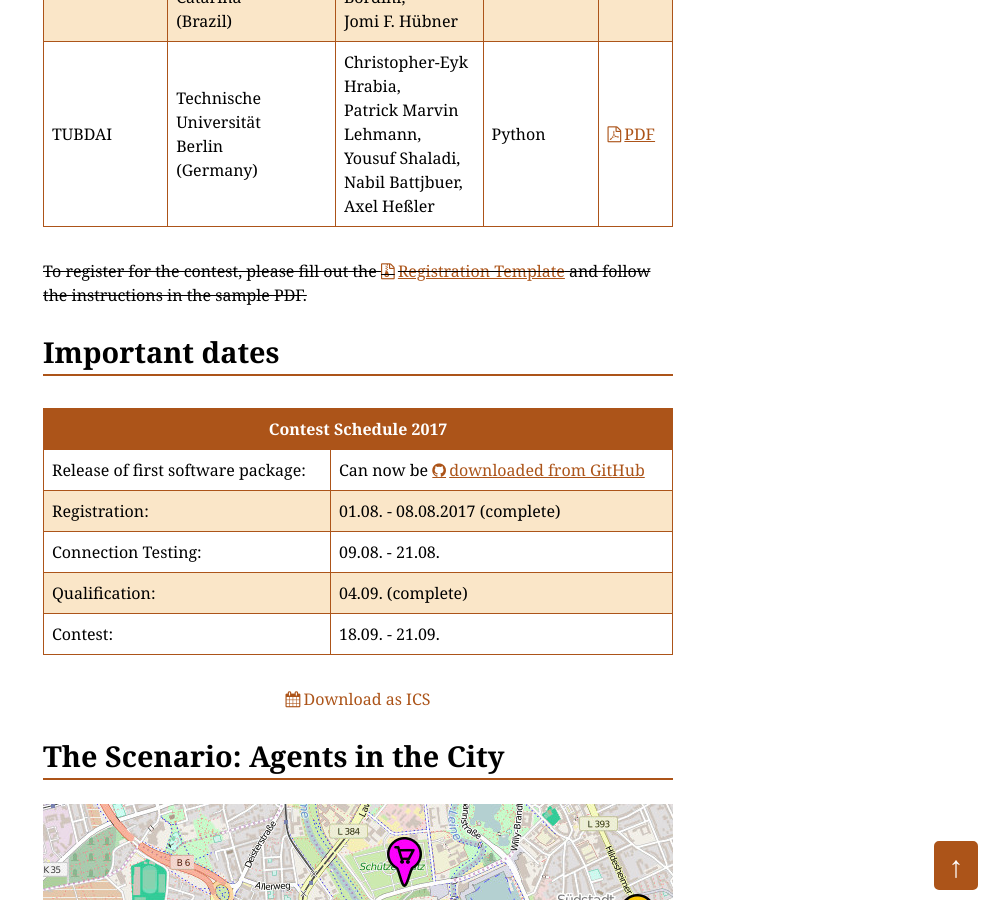
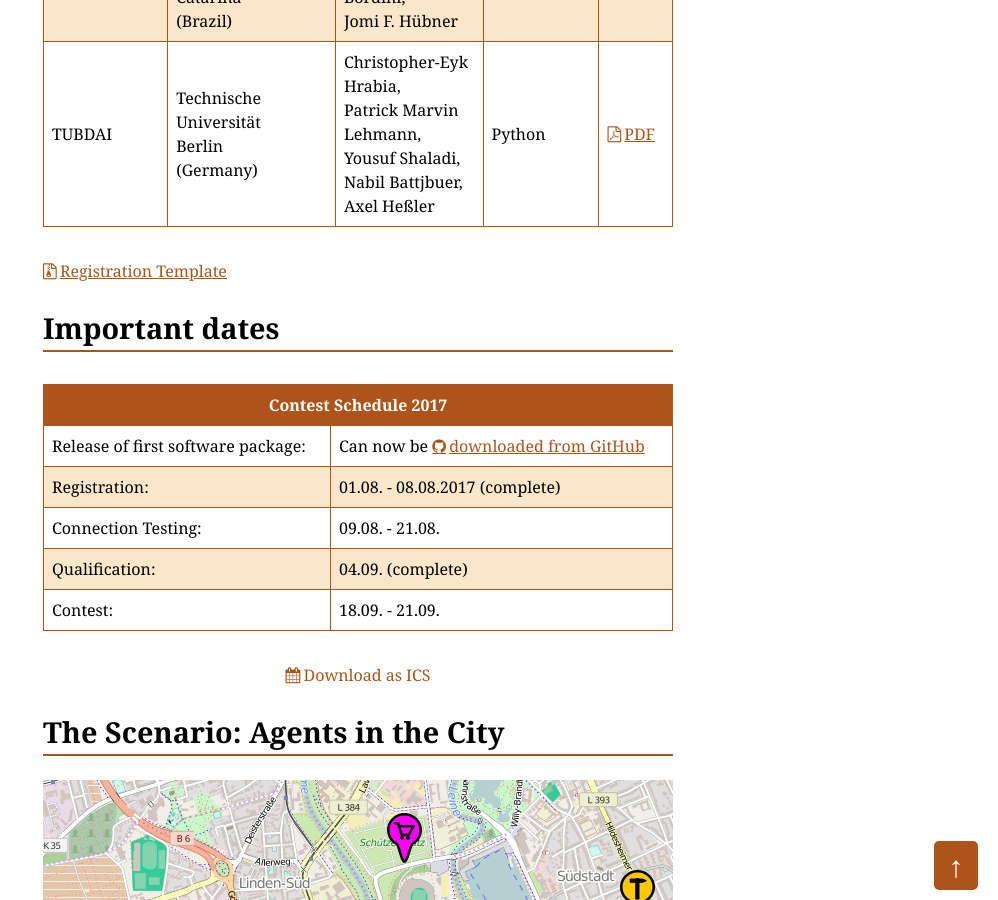
Before and after one commit to agentcontest/agentcontest.github.io, a Jekyll site: the page built from 2017/index.md, in a window 1280 px wide and 900 px high, scrolled down 4399 px. Shown: the whole window, without its empty margins (282-1280 px from the left). Built offline with Jekyll 4.4.1, drawn with Linux system fonts in a browser that asks for light colours.

Commit message:
avoid strikethrough

```diff
--- a/2017/index.md
+++ b/2017/index.md
@@ -96,7 +96,7 @@ The registration phase has been completed! The following teams have registered:
 | SMART-JaCaMo | Pontifícia<br> Universidade<br> Católica<br> do Rio Grande<br> do Sul & Universidade <br> Federal <br> de Santa <br> Catarina <br> (Brazil) | Rafael C. Cardoso, <br> Tabajara Krausburg, <br> Túlio Baségio, <br> Débora Engelmann, <br> Rafael H. Bordini, <br> Jomi F. Hübner | JaCaMo | [PDF](registration/SMART-JaCaMo.pdf) |
 | TUBDAI | Technische<br> Universität<br> Berlin<br> (Germany) | Christopher-Eyk Hrabia, <br> Patrick Marvin Lehmann, <br> Yousuf Shaladi, <br> Nabil Battjbuer, <br> Axel Heßler | Python | [PDF](registration/TUBDAI.pdf) |
 
-<del>To register for the contest, please fill out the [Registration Template](/2017/registration-template-2017.zip) and follow the instructions in the sample PDF.</del>
+[Registration Template](/2017/registration-template-2017.zip)
 
 Important dates
 ---------------
--- a/2017/retrieve-replay.py
+++ b/2017/retrieve-replay.py
@@ -57,5 +57,6 @@ def dl(server, match):
 #dl("ac2", "2017-09-20-17-29-42-2017-MAPC") # BusyBeaver vs TUBDAI
 
 # Thursday
-dl("ac1", "2017-09-21-14-03-40-2017-MAPC") # BusyBeaver vs Chameleon
-dl("ac2", "2017-09-21-14-33-07-2017-MAPC") # Jason-DTU vs. JaCaMo
+#dl("ac1", "2017-09-21-14-03-40-2017-MAPC") # BusyBeaver vs Chameleon
+#dl("ac2", "2017-09-21-14-33-07-2017-MAPC") # Jason-DTU vs. JaCaMo
+dl("ac2", "2017-09-21-15-41-13-2017-MAPC") # lampe vs. Jason-DTU
```
